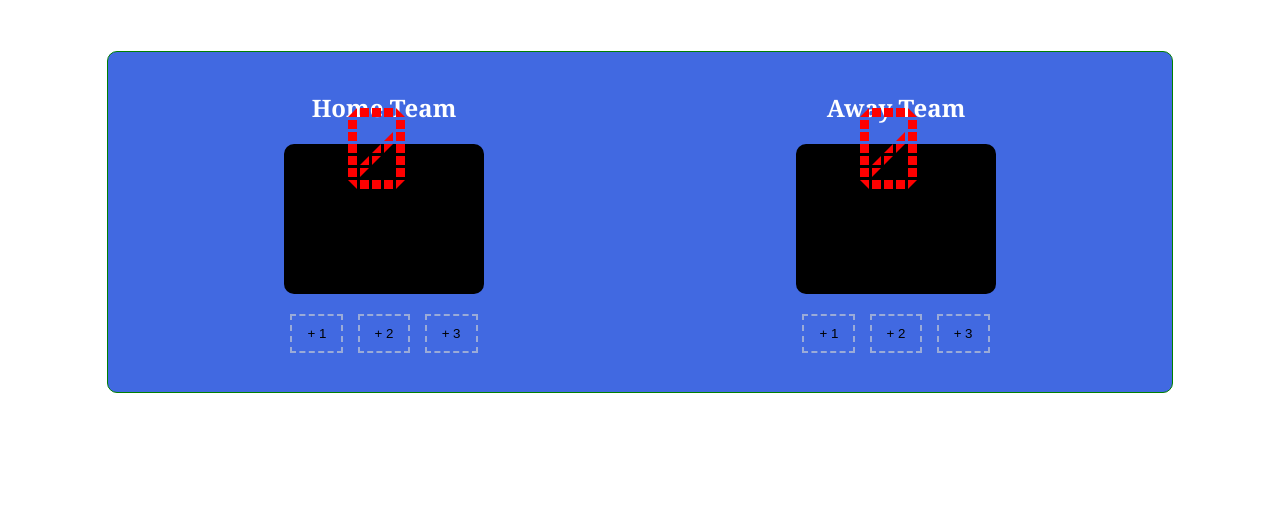
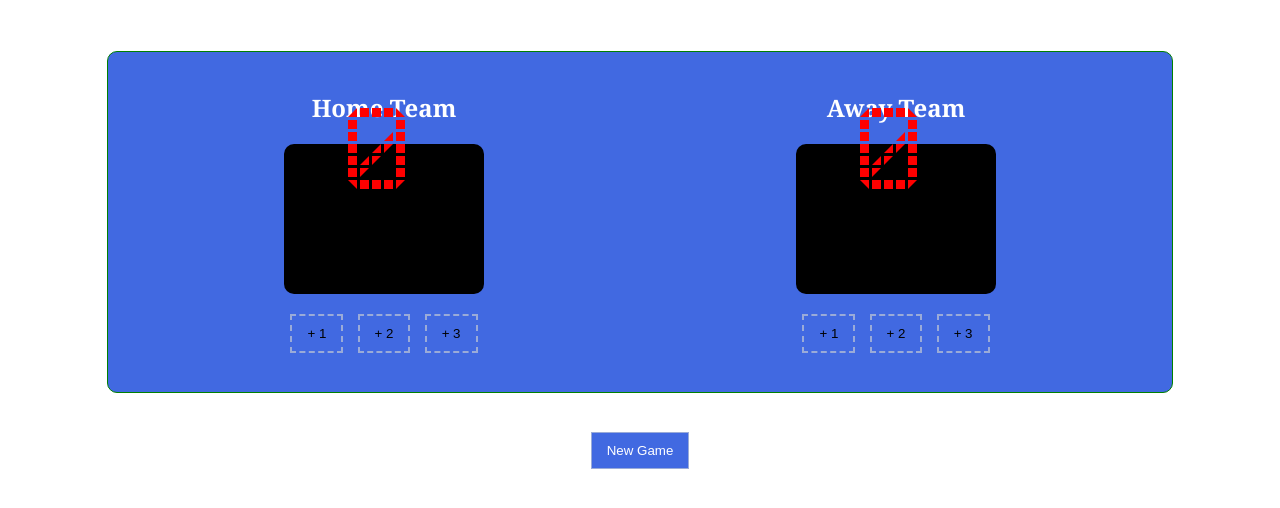
Before and after one commit to OdhiamboMoses/basketball-scoreboard, a plain HTML site: page index.html in a window 1280 px wide. Drawn offline with Linux system fonts and the light colour scheme.

Commit message:
New Game btn

```diff
--- a/index.html
+++ b/index.html
@@ -7,6 +7,7 @@
     <link rel="stylesheet" href="styles.css" />
   </head>
   <body>
+    <div>
       <div id="board-body">
         <div class="home-team scoreboard">
           <h2>Home Team</h2>
@@ -31,6 +32,10 @@
           </div>
         </div>
       </div>
+      <div>
+        <button id="n-btn" onclick="resetGame()">New Game</button>
+      </div>
+    </div>
     <script src="index.js"></script>
   </body>
 </html>
--- a/index.js
+++ b/index.js
@@ -16,14 +16,14 @@ function checkWteam() {
     if (cHScore > cAScore) {
       tHColor.style.color = "green";
 
-      tAColor.style.color = "white";
+      tAColor.style.color = "red";
     } else {
       tAColor.style.color = "green";
-      tHColor.style.color = "white";
+      tHColor.style.color = "red";
     }
   } else {
-    tAColor.style.color = "red";
-    tHColor.style.color = "red";
+    tAColor.style.color = "orange";
+    tHColor.style.color = "orange";
   }
 }
 
@@ -62,3 +62,10 @@ function addA3() {
   document.getElementById("a-Score").textContent = awayScore;
   checkWteam();
 }
+
+function resetGame() {
+  document.getElementById("h-Score").textContent = 0;
+  document.getElementById("a-Score").textContent = 0;
+  tAColor.style.color = "red";
+  tHColor.style.color = "red";
+}
--- a/styles.css
+++ b/styles.css
@@ -6,6 +6,9 @@
 @font-face {
   font-family: mansir;
   src: url(scoreF.ttf);
+}
+body {
+  text-align: center;
 }
 #board-body {
   display: flex;
@@ -61,3 +64,15 @@ button:hover {
 #h-Score {
   color: red;
 }
+
+#n-btn {
+  margin-top: 3%;
+  color: white;
+  background-color: royalblue;
+  border: 1px solid #9aabd8;
+}
+
+#n-btn:hover {
+  border: 1px solid royalblue;
+  background-color: #9aabd8;
+}
```
Lines whose indentation alone changed are shown as unchanged.
